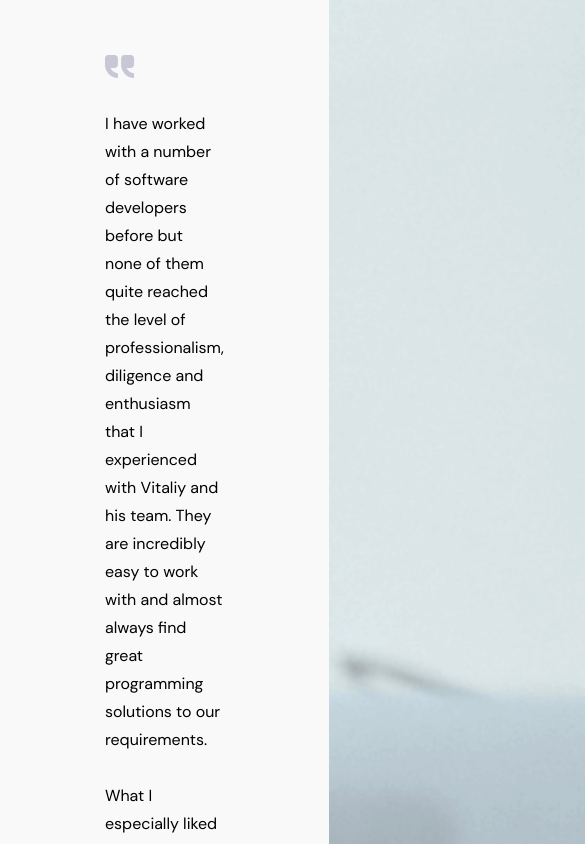
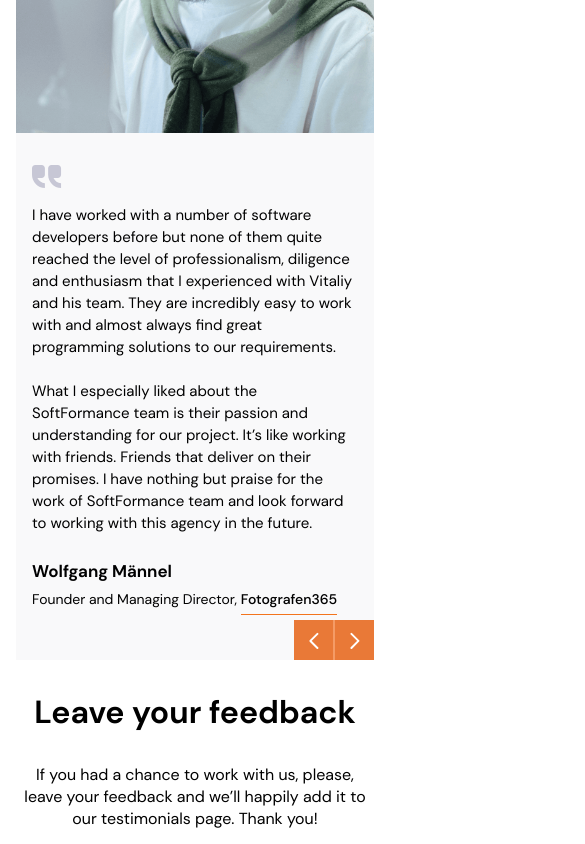
Before and after one commit to Demien92/SoftFormanceTest, a website: page dist/index.html in a window 390 px wide. Shown: the part 500-1344 px from the top of the page, 585 px wide, since content can reach past the window. Drawn offline with Linux system fonts and the light colour scheme.

Commit message:
add responsive

```diff
--- a/dist/index.html
+++ b/dist/index.html
@@ -36,8 +36,8 @@
       <img class="testimonials__avatar-img" src="./images/avatar.png" alt="avatar">
     </div>
     <div class="testimonials__btn-content">
-      <button class="testimonials__btn-content-left pulse" type="button"><img class="testimonials__btn-content-left-img" src="./images/arrow_left.svg" alt="arrow"></button>
-      <button class="testimonials__btn-content-right pulse" type="button"><img class="testimonials__btn-content-right-img" src="./images/arrow_right.svg" alt="arrow"></button>
+      <button class="testimonials__btn-content-left testimonials__btn pulse" type="button"><img class="testimonials__btn-content-img" src="./images/arrow_left.svg" alt="arrow"></button>
+      <button class="testimonials__btn-content-right testimonials__btn pulse" type="button"><img class="testimonials__btn-content-img" src="./images/arrow_right.svg" alt="arrow"></button>
     </div>
   </div>
   <h1 class="testimonials__title">Leave your feedback</h1>
--- a/dist/style.css
+++ b/dist/style.css
@@ -86,6 +86,7 @@ body::-webkit-scrollbar-thumb {
     color: #000000;
     text-decoration: none;
     position: relative;
+    display: inline-block;
 }
 .testimonials__content-avatar_link:before{
     content: "";
@@ -110,11 +111,9 @@ body::-webkit-scrollbar-thumb {
     right: 0;
     display: flex;
 }
-.testimonials__btn-content button{
+.testimonials__btn{
     width: 55px;
     height: 55px;
-    left: 1470px;
-    top: 927px;
     background: #E97937;
     display: flex;
     align-items: center;
@@ -183,12 +182,67 @@ body::-webkit-scrollbar-thumb {
 @media (max-width: 1360px) {
     .testimonials{
         margin: 60px 0 120px;
+        padding: 0 16px;
+        box-sizing: border-box;
     }
     .testimonials__logo{
         margin-bottom: 64px;
     }
-
+    .testimonials__title{
+        font-size: 47px;
+        line-height: 50px;
+    }
+    .testimonials__content{
+        flex-direction: column-reverse;
+        max-width: 582px;
+        margin: 32px auto;
+    }
+    .testimonials__content-info{
+        padding: 64px;
+    }
 }
 @media (max-width: 768px) {
-
+    .testimonials{
+        margin: 32px 0;
+        padding: 0 16px;
+    }
+    .testimonials__logo{
+        margin-bottom: 32px;
+    }
+    .testimonials__desc{
+        font-size: 14px;
+        line-height: 18px;
+        margin-bottom: 12px;
+    }
+    .testimonials__title{
+        font-size: 32px;
+        line-height: 40px;
+        padding: 0;
+    }
+    .testimonials__content-info{
+        padding: 32px 16px 48px;
+    }
+    .testimonials__text{
+        margin: 32px 0;
+        font-size: 16px;
+        line-height: 22px;
+    }
+    .testimonials__content-vector{
+        margin-bottom: 16px;
+    }
+    .testimonials__content-text{
+        font-size: 15px;
+        line-height: 22px;
+        margin-bottom: 24px;
+    }
+    .testimonials__btn{
+        width: 40px;
+        height: 40px;
+    }
+    .testimonials__text br{
+        display: none;
+    }
+    .testimonials__avatar-img{
+        width: 100%;
+    }
 }
```
